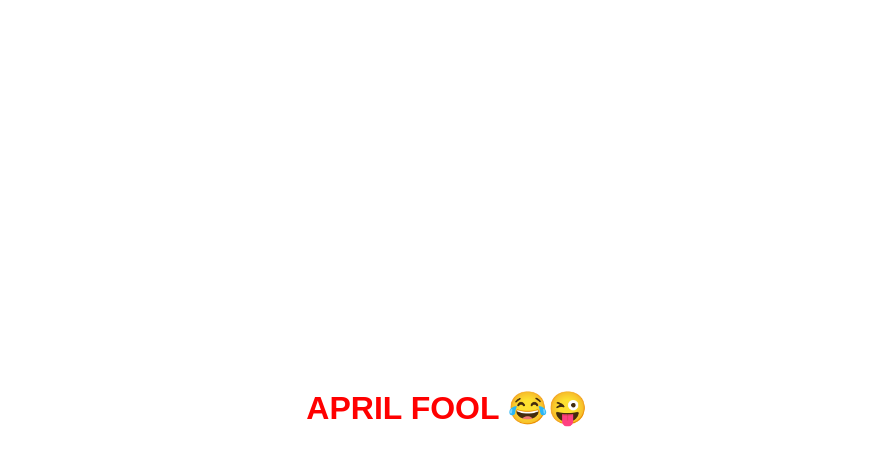
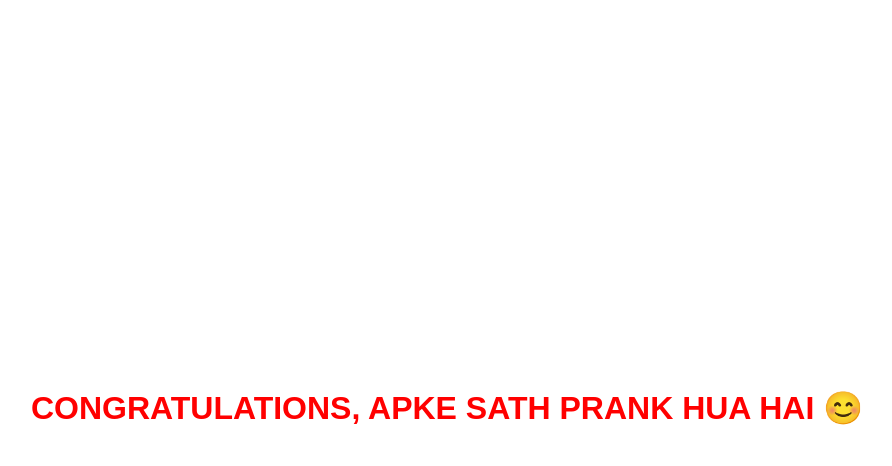
Before and after one commit to Sayan1411P/Confess, a plain HTML site: page index.html in a window 1280 px wide. Both pictures are taken after a click on the button "OPEN". Shown: the whole page, without its empty margins (193-1085 px from the left). Drawn offline with Linux system fonts and the light colour scheme.

Commit message:
Updatedindex.html

```diff
--- a/index.html
+++ b/index.html
@@ -49,7 +49,7 @@
         <button onclick="showFoolMessage()">OPEN</button>
     </div>
 
-    <div id="fool-message" class="hidden">APRIL FOOL 😂😜</div>
+    <div id="fool-message" class="hidden">CONGRATULATIONS, APKE SATH PRANK HUA HAI 😊</div>
 
     <script>
         function showFoolMessage() {
```
